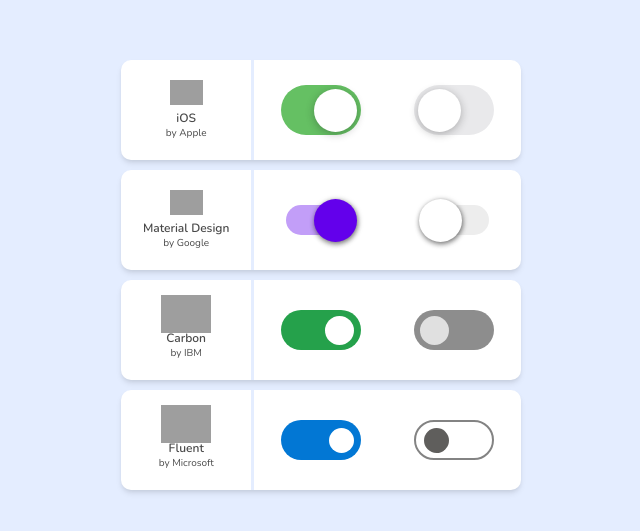
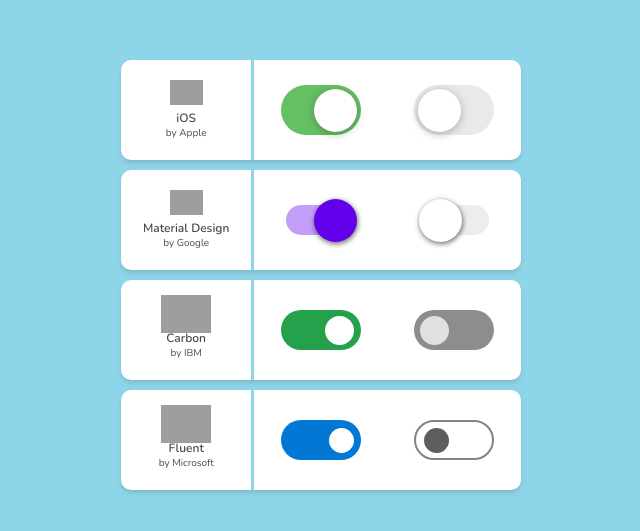
Before and after one commit to FabianXRL16/Toggle-Switch, a website: page index.html in a window 1280 px wide. Shown: the part 125-656 px from the top of the page, without its empty margins (319-959 px from the left). Drawn offline with nearby package versions, Linux system fonts and the light colour scheme; grey boxes are pictures that could not be loaded.

Commit message:
Change background color of body

```diff
--- a/style.css
+++ b/style.css
@@ -10,7 +10,7 @@
     padding: 0;
     margin: 0;
     box-sizing: border-box;
-    background-color: #e4edff;
+    background-color: #8fd5e9;
     display: grid;
     place-content: center;
 }
@@ -32,7 +32,7 @@
 }
 
 .snippet{
-    border-right: 3px solid #e4edff;
+    border-right: 3px solid #8fd5e9;
     display: flex;
     flex-direction: column;
     align-items: center;
```
